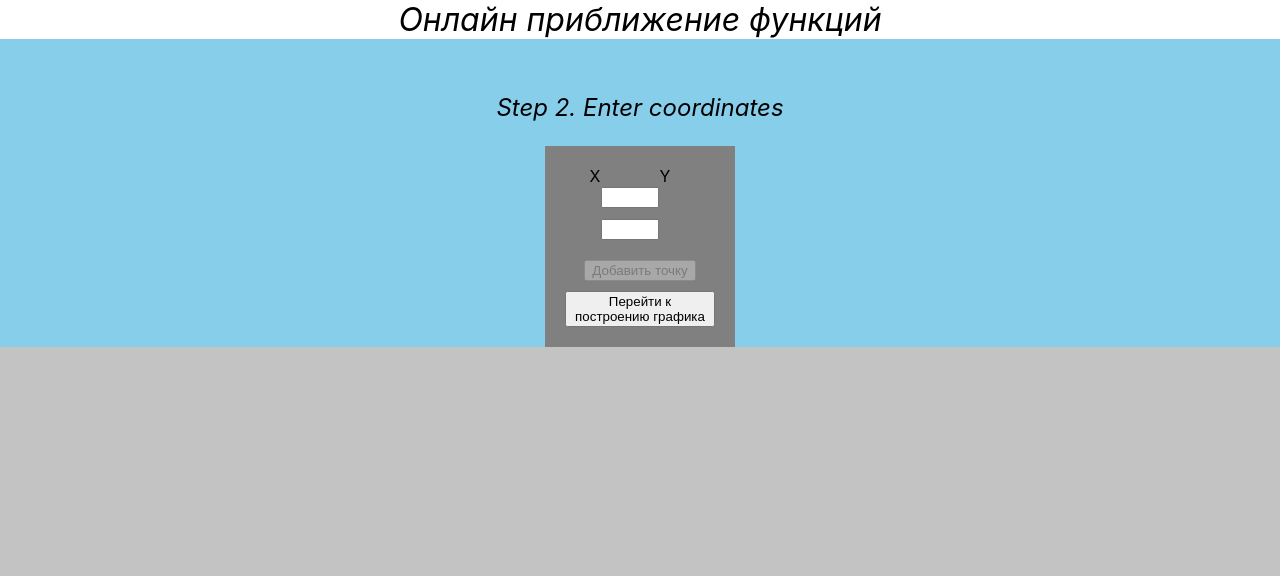
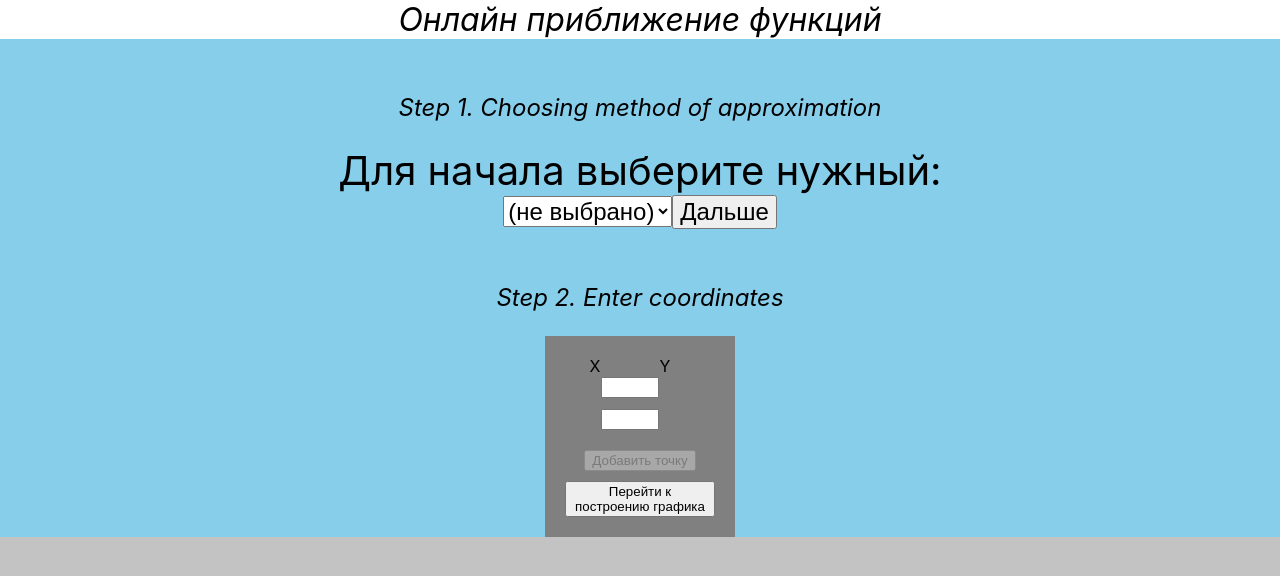
Before and after one commit to maxim19295/Site-Polinom, a React (Create React App) app: page / in a window 1280 px wide. Both pictures are taken after a click on the button "Дальше". Shown: the top 576 px of the page. Built offline with nearby package versions, Linux system fonts and the light colour scheme.

Commit message:
Refactoring 2

```diff
--- a/src/components/Panel/Panel.jsx
+++ b/src/components/Panel/Panel.jsx
@@ -7,7 +7,25 @@ import GraphicContainer from "../Workplace/Content/Graphic/GraphicContainer";
 export const Panel = (props) =>{
     const number_step=props.state.number_step;
     let type_header, Content;
-    switch (number_step){
+        Content=<div className={p.place}>
+            <WP_Header type_header='Step 1. Choosing method of approximation'/>
+            <MethodContainer changeStep={()=> {
+                props.changeStep(2)
+            }}/>
+            {
+                (number_step>=2 && <div className={p.place}>
+                    <WP_Header type_header='Step 2. Enter coordinates'/>
+                    <CoordinatesContainer changeStep={()=>{props.changeStep(3)}}/>
+                </div>)
+            }
+            {
+                (number_step>=3 && <div className={p.place}>
+                    <WP_Header type_header='Step 3. Graphic building'/>
+                    <GraphicContainer/>
+                </div>)
+            }
+        </div>;
+    /*switch (number_step){
         case 1:
             Content=<div className={p.place}>
                 <WP_Header type_header='Step 1. Choosing method of approximation'/>
@@ -28,7 +46,7 @@ export const Panel = (props) =>{
                 <GraphicContainer/>
             </div>;
         break;
-        default: {}    }
+        default: {}    }*/
     console.log(props)
     return <div>
         {Content}
```
